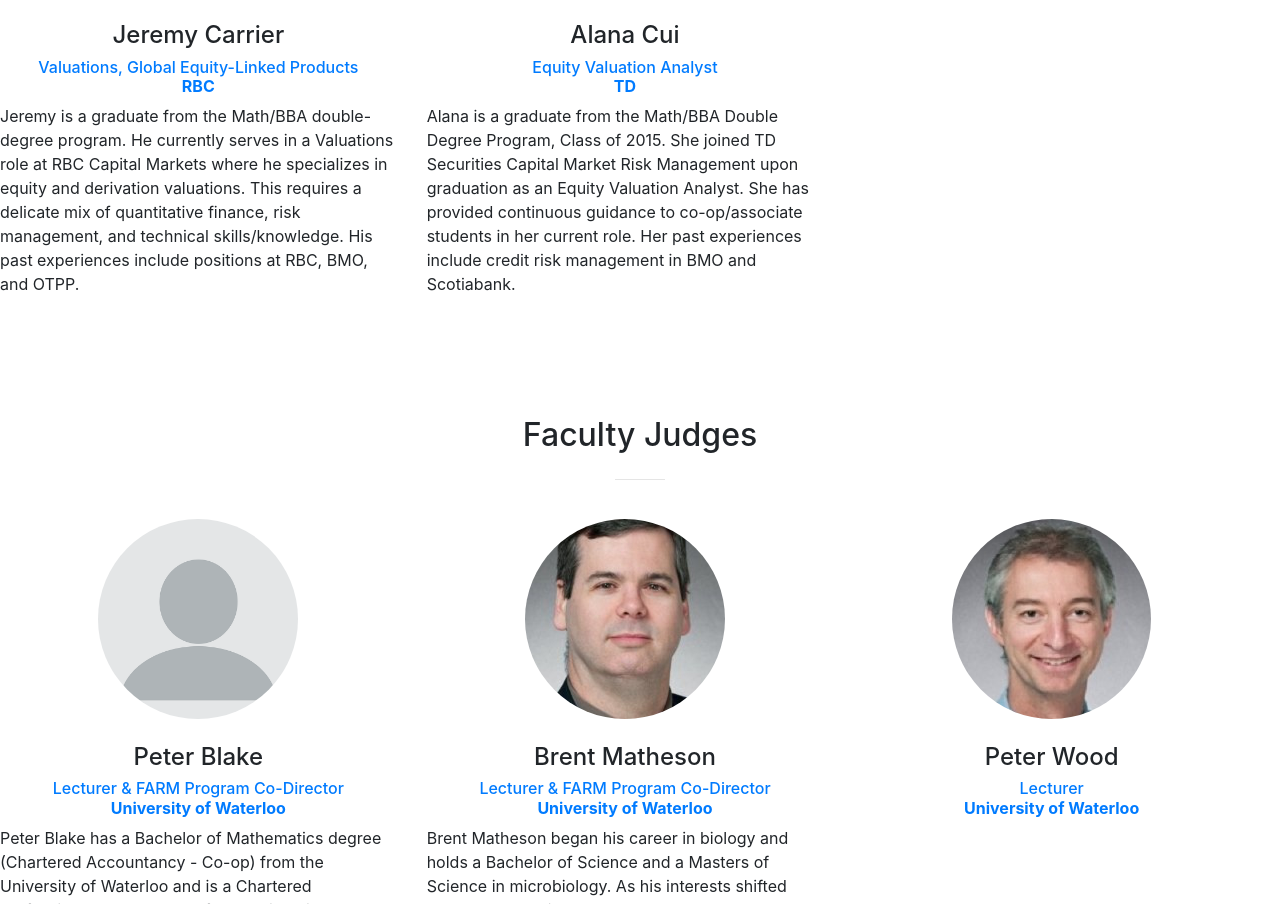
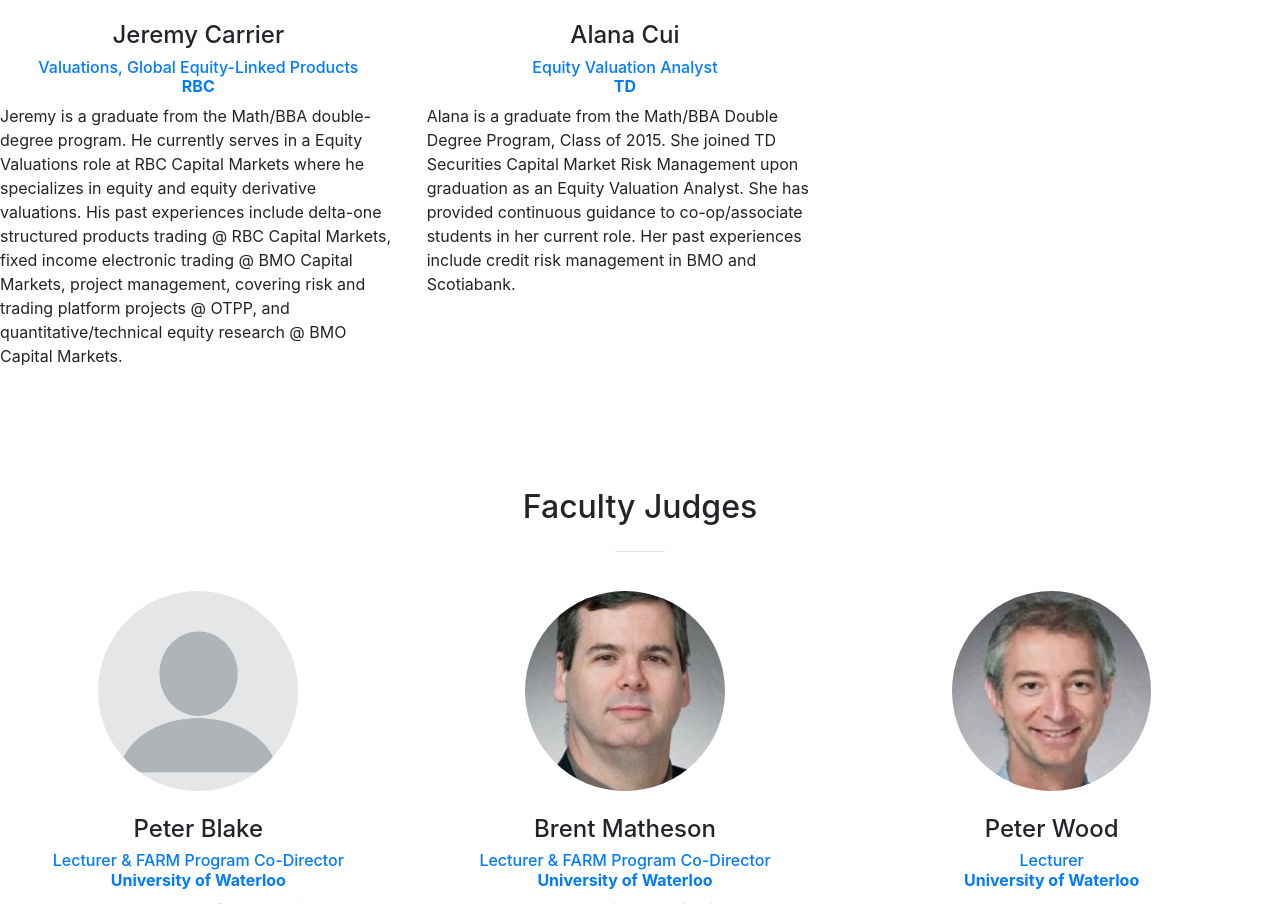
Before and after one commit to vlad-rosu/bayesian, a website with bundled scripts: page index.html in a window 1280 px wide. Shown: the part 5682-6586 px from the top of the page. Built offline with nearby package versions, Linux system fonts and the light colour scheme.

Commit message:
change bio description

```diff
--- a/index.html
+++ b/index.html
@@ -315,7 +315,7 @@
       </br>
       <h4>Jeremy Carrier</h4>
       <h6 class="color: text-primary">Valuations, Global Equity-Linked Products </br> <strong>RBC</strong></h6>
-      <p style="text-align: left;">Jeremy is a graduate from the Math/BBA double-degree program. He currently serves in a Valuations role at RBC Capital Markets where he specializes in equity and derivation valuations. This requires a delicate mix of quantitative finance, risk management, and technical skills/knowledge. His past experiences include positions at RBC, BMO, and OTPP.</p>
+      <p style="text-align: left;">Jeremy is a graduate from the Math/BBA double-degree program. He currently serves in a Equity Valuations role at RBC Capital Markets where he specializes in equity and equity derivative valuations. His past experiences include delta-one structured products trading @ RBC Capital Markets, fixed income electronic trading @ BMO Capital Markets, project management, covering risk and trading platform projects @ OTPP, and quantitative/technical equity research @ BMO Capital Markets.</p>
     </div>
 
     <div class="col-lg-4 col-sm-6 text-center mb-4 left-indent">
```
